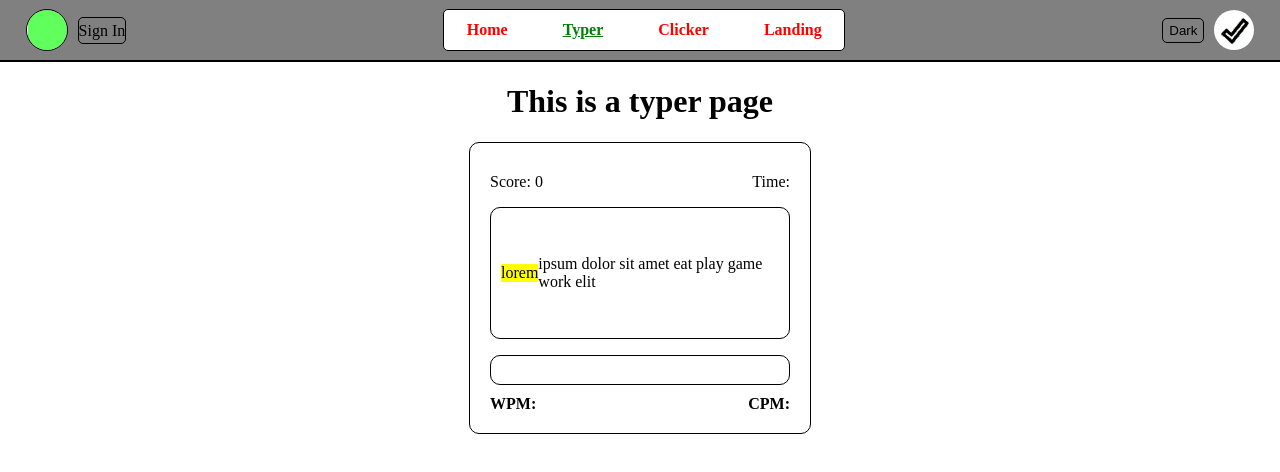
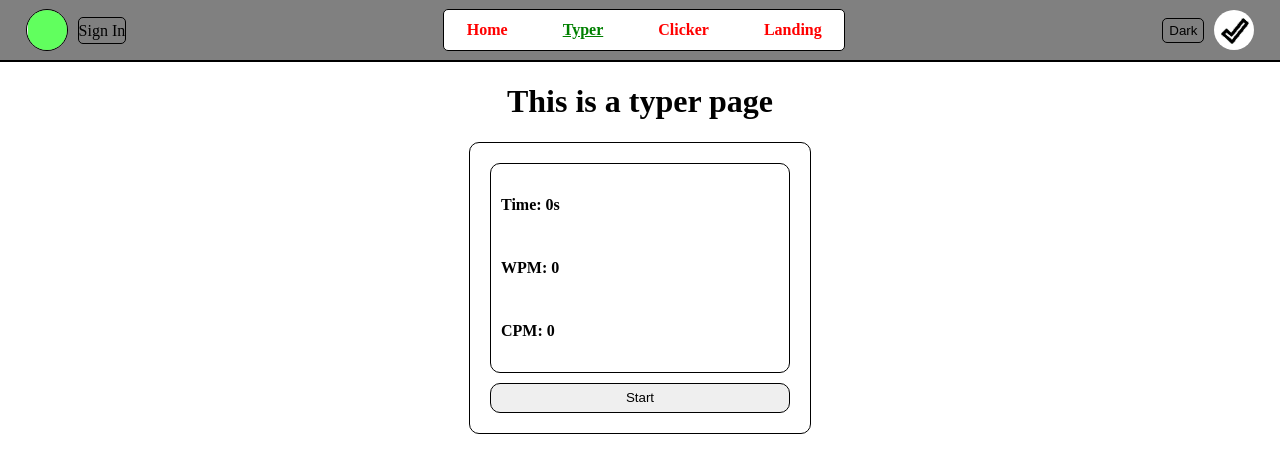
Before and after one commit to PolyMord/vue-something-asdfasfdas, a Vue app: page /typer in a window 1280 px wide. Shown: the top 472 px of the page. Built offline with nearby package versions, Linux system fonts and the light colour scheme.

Commit message:
Typer: пока сойдет

```diff
--- a/src/assets/app.assets/header.css
+++ b/src/assets/app.assets/header.css
@@ -9,9 +9,9 @@
 }
 
 /********* [ !!!! ] *********/
-* {
+/* * {
   transition: background 500ms;
-}
+} */
 /********* /[ !!!! ] *********/
 
 .dark {
--- a/src/views/Typer.vue
+++ b/src/views/Typer.vue
@@ -1,98 +1,217 @@
 <template>
   <div class="typer">
     <h1>This is a typer page</h1>
-    <div class="content">
-      <div class="stats">
-        <span>Score: {{ score }}</span>
-        <span>Time: </span>
+    <div v-if="play" class="content">
+      <div>
+        <span>Time: {{ time }}</span>
       </div>
-      <p class="text">
-        <span style="background: green; color: white;">{{ typedWords.join(' ') }}</span>
-        <span style="background: yellow; color: black;">{{ currentWord }}</span>
-        <span>{{ untypedWords.join(' ')}}</span>
-      </p>
+      <div class="text" :class="starting ? 'text--starting' : ''">
+        <div>
+          <span class="typedText">{{ typedText.join(" ") }}</span
+          >&nbsp;
+          <span class="inputWord">{{ inputWord.join("") }}</span>
+          <span v-if="error.length" class="error">{{ error.join("") }}</span>
+          <span class="untypedWord">{{ untypedWord.join("") }}</span>
+          <span class="untypedText"> {{ untypedText.join(" ") }}</span>
+        </div>
+      </div>
       <input
+        ref="input"
         type="text"
         class="input"
+        :class="[
+          starting ? 'input--starting' : '',
+          error.length ? 'input--error' : '',
+        ]"
         v-model="input"
-        @keyup.stop="generalKeys"
-        @input.stop="matchWord"
+        @keydown="match"
+        readonly
       />
+    </div>
+    <div v-else>
       <div class="end">
-        <span>
-          <strong>WPM: </strong>
-        </span>
-        <span>
-          <strong>CPM: </strong>
-        </span>
+        <div class="stats">
+          <span>
+            <strong>Time: {{ time }}s</strong>
+          </span>
+          <span>
+            <strong>WPM: {{ WPM }}</strong>
+          </span>
+          <span>
+            <strong>CPM: {{ CPM }}</strong>
+          </span>
+        </div>
+        <button class="btn-start" @click.stop="start">Start</button>
       </div>
     </div>
   </div>
 </template>
 
 <script>
+/**
+ * - Верстка
+ * - Считаются ли пробелы за слова?
+ * - Доработка подсчета WPM/CPM
+ * - Рефакторинг
+ */
+
+
 export default {
   name: "Typer",
 
   data: () => ({
-    text: "lorem ipsum dolor sit amet eat play game work elit",
+    allTexts: [
+      `Which was increased by the two guardsmen, who took sides with one of the loungers.`,
+      `As he spoke the gleam of the sidelights of a carriage came round the curve of the avenue.`,
+      `It was a smart little landau which rattled up to the door of Briony Lodge.`,
+      `As it pulled up, one of the loafing men at the corner dashed forward to open the door.`,
+      `In the hope of earning a copper, but was elbowed away by another loafer.`,
+      `Who had rushed up with the same intention. A fierce quarrel broke out.`,
+    ],
+    text: [],
     input: "",
-    allWords: [],
-    untypedWords: [],
-    typedWords: [],
-    currentWord: "",
+    currentWord: [],
+    typedWord: [],
+    untypedWord: [],
+    inputWord: [],
+    error: [],
     idx: 0,
-    charIdx: 0,
-    score: 0,
+    typedText: [],
+    untypedText: [],
+    play: false,
+    time: 0,
+    timer: null,
+    WPM: 0,
+    CPM: 0,
+    starting: false,
   }),
 
   methods: {
-    takeWord(idx) {
-      this.untypedWords.shift()
-      this.currentWord = this.allWords[idx]
+    match() {
+      const charList = `abcdefghijklmnopqrstuvwxyzABCDEFGHIJKLMNOPQRSTUVWXYZ0123456789,.?:;'" `
+      const key = event.key
+
+      if (
+        key === " " &&
+        this.inputWord.length === this.currentWord.length &&
+        !this.error.length
+      ) {
+        this.next()
+      } else if (event.ctrlKey && key === "Backspace") {
+        event.preventDefault()
+      } else if (key === "Backspace") {
+        this.isBackspace()
+      } else if (charList.indexOf(key) !== -1) {
+        this.isCorrect(key)
+      }
     },
 
-    matchWord(e) {
-      if (this.currentWord) {
-        const word = this.currentWord.split("")
-        if (e.target.value[this.charIdx] === word[this.charIdx]) {
-          console.log(word[this.charIdx])
-          this.charIdx++
+    isCorrect(key) {
+      if (key === this.currentWord[this.idx] && !this.error.length) {
+        this.inputWord.push(this.untypedWord.shift())
+        this.idx++
+
+        if (this.inputWord.length === this.currentWord.length) {
+          if (this.typedText.length + 1 === this.text.length) {
+            this.end()
+          }
+        }
+      } else {
+        if (this.input.length >= this.currentWord.length) {
+          this.error.push(key)
+        } else {
+          this.error.push(this.untypedWord.shift())
+          this.idx++
         }
       }
     },
 
-    generalKeys(e) {
-      if (e.key === " ") {
-        if (this.input.trim() === this.currentWord) {
-          this.input = ""
-          this.score++
-          this.charIdx = 0
-          this.typedWords.push(this.allWords[this.idx])
-          this.idx++
-          this.takeWord(this.idx)
-          console.log("норм")
+    isBackspace() {
+      if (!this.idx && !this.inputWord.length) {
+        this.untypedWord = [...this.currentWord]
+      } else if (!this.error.length) {
+        this.untypedWord.unshift(this.inputWord.pop())
+        this.idx--
+      } else if (this.error.length) {
+        if (this.input.length > this.currentWord.length) {
+          this.error.pop()
         } else {
-          console.log("ошибка")
+          this.untypedWord.unshift(this.error.pop())
+          this.idx--
         }
-        if (this.allWords.length === this.idx) console.log("конец")
       }
     },
 
+    next() {
+      this.typedText.push(this.currentWord)
+      this.currentWord = this.untypedText.shift()
+      this.untypedWord = [...this.currentWord]
+      this.inputWord = []
+      this.idx = 0
+      setTimeout(() => (this.input = "")) // нужно для избавления от пробела
+    },
+
+    rand() {
+      return this.allTexts[Math.floor(Math.random() * this.allTexts.length)]
+    },
+
     init() {
-      this.allWords = this.text.split(" ")
-      this.untypedWords = [...this.allWords]
-      this.takeWord(this.idx)
+      this.text = this.rand().split(" ")
+      this.untypedText = [...this.text]
+      this.currentWord = this.untypedText.shift()
+      this.untypedWord = [...this.currentWord]
     },
-  },
 
-  mounted() {
-    this.init()
+    start() {
+      this.untypedText = []
+      this.currentWord = []
+      this.untypedWord = []
+      this.typedWord = []
+      this.inputWord = []
+      this.typedText = []
+      this.error = []
+      this.play = true
+      this.input = ""
+      this.time = 0
+      this.idx = 0
+      this.init()
+      this.starting = true
+      setTimeout(() => {
+        this.timer = setInterval(() => this.time++, 1000)
+        this.$refs.input.readOnly = false
+        this.$refs.input.select()
+        this.starting = false
+      }, 2000)
+    },
+
+    end() {
+      this.play = false
+      clearInterval(this.timer)
+      this.CPM = this.text.length * 5 * Math.floor(60 / this.time)
+      this.WPM = this.text.length * Math.floor(60 / this.time)
+    },
   },
 }
 </script>
 
 <style scoped>
+.typedText {
+  color: #99cc00;
+}
+.typedWord {
+  color: green;
+}
+.inputWord {
+  color: #99cc00;
+}
+.error {
+  background-color: red;
+  color: white;
+}
+.untypedWord {
+  text-decoration: underline;
+}
+
 .typer {
   display: flex;
   flex-direction: column;
@@ -108,6 +227,7 @@ export default {
   border-radius: 10px;
 }
 .text {
+  margin: 10px 0;
   white-space: wrap;
   padding: 10px;
   flex-grow: 1;
@@ -116,6 +236,12 @@ export default {
   align-items: center;
   border: thin solid black;
   border-radius: 10px;
+  background: white;
+  user-select: none;
+  font-size: 1.2rem;
+}
+.text--starting {
+  background: grey;
 }
 .input {
   box-sizing: border-box;
@@ -124,11 +250,38 @@ export default {
   outline: none;
   border: thin solid black;
   border-radius: 10px;
+  background: white;
+  color: black;
 }
-.stats,
+.input--error {
+  background: red;
+  color: white;
+}
+.input--starting {
+  background: grey;
+}
 .end {
+  border: thin solid;
+  border-radius: 10px;
+  width: 300px;
+  height: 250px;
+  padding: 20px;
+  display: flex;
+  flex-direction: column;
+}
+.stats {
+  border: thin solid;
+  border-radius: 10px;
+  padding: 10px;
+  flex-grow: 1;
+  display: flex;
+  justify-content: space-around;
+  flex-direction: column;
+}
+.btn-start {
   margin-top: 10px;
-  display: flex;
-  justify-content: space-between;
+  border: thin solid;
+  border-radius: 10px;
+  height: 30px;
 }
 </style>
```
